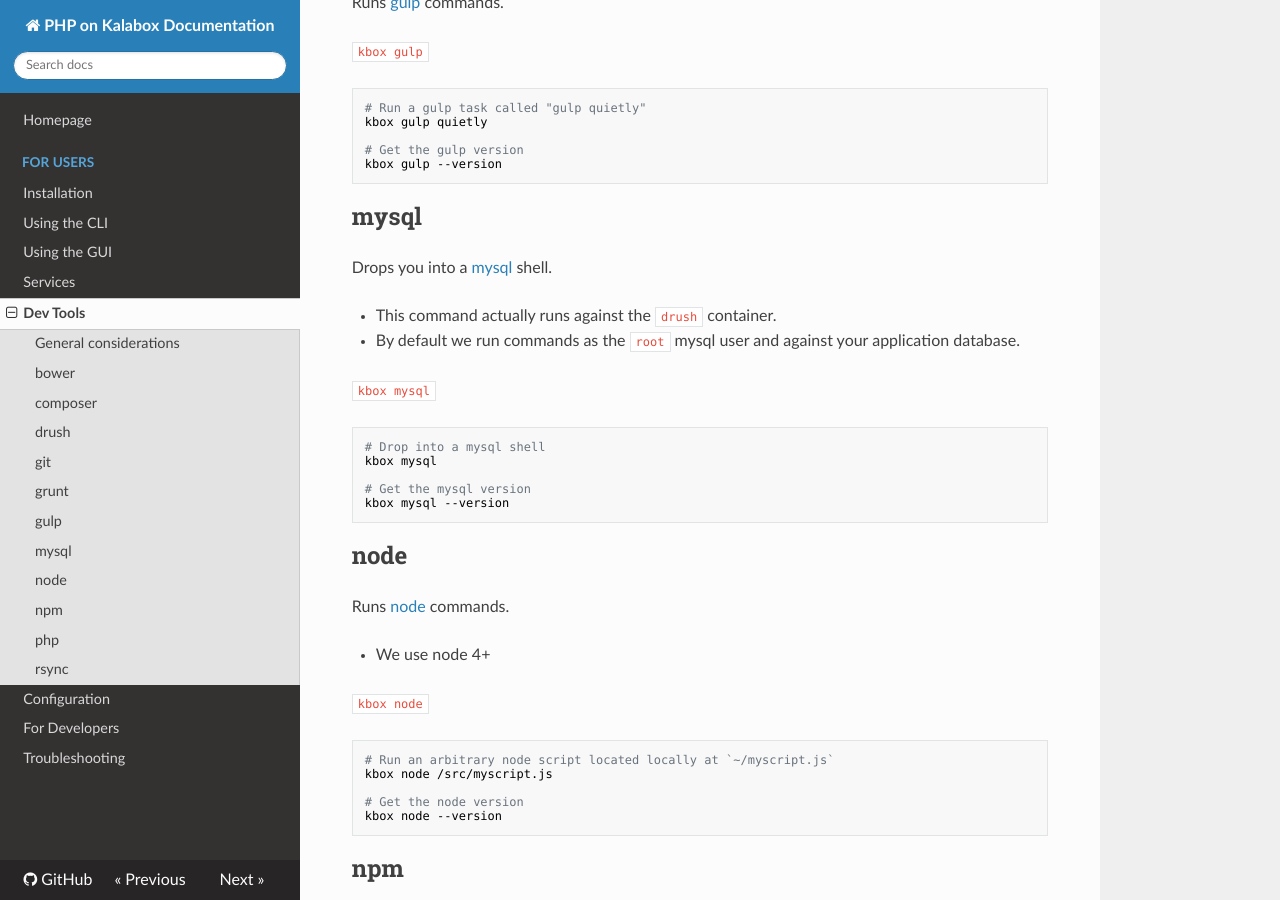
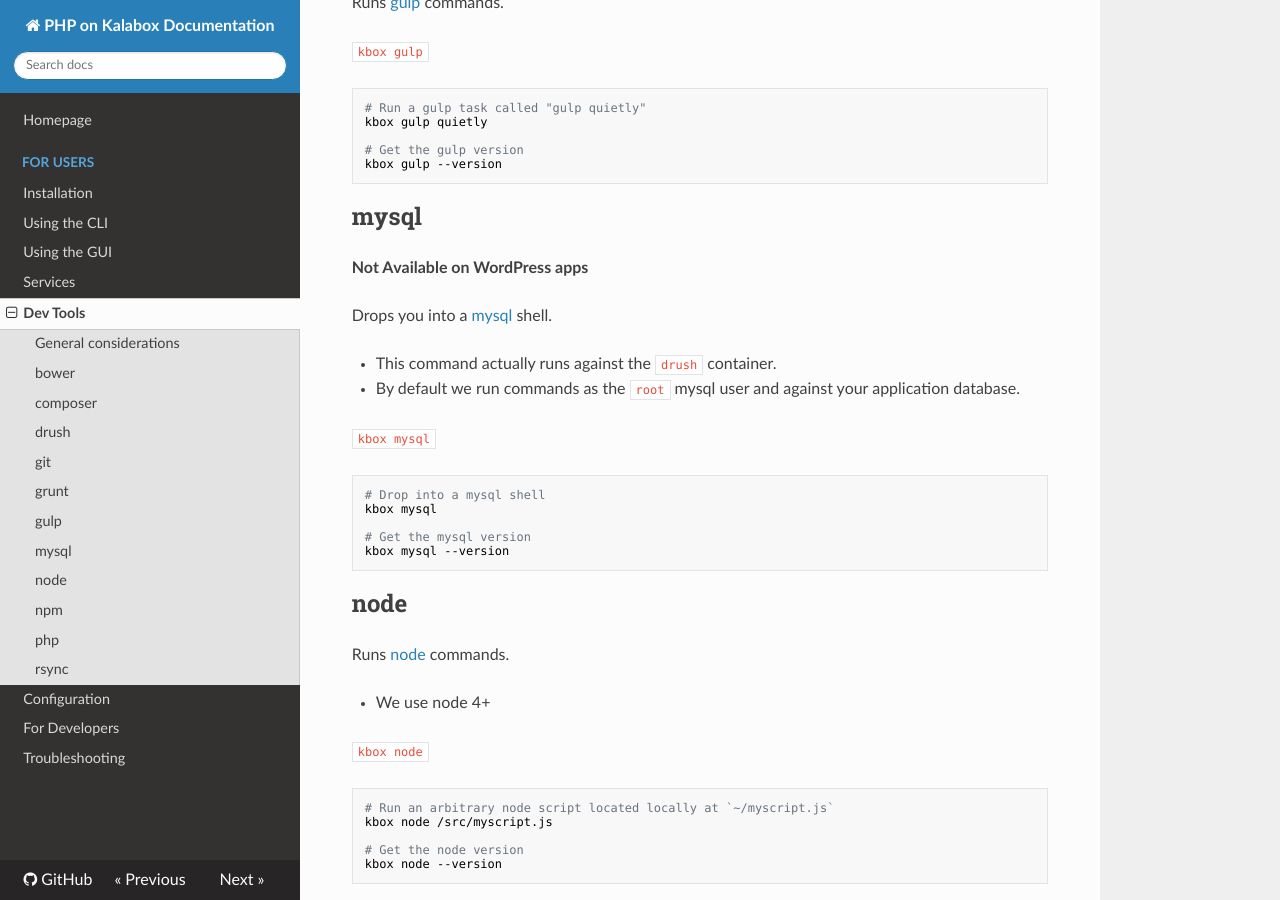
Before and after one commit to kalabox/kalabox-app-php, an MkDocs documentation site: the page built from docs/users/tooling.md, in a window 1280 px wide and 900 px high, scrolled down 2491 px. Built offline with MkDocs 1.6.1, drawn with Linux system fonts in a browser that asks for light colours; nearby versions of some CDN libraries; old or Windows-style settings are respelled for this version of MkDocs.

Commit message:
Note absence of MySQL option on WP.

```diff
--- a/docs/users/tooling.md
+++ b/docs/users/tooling.md
@@ -136,6 +136,7 @@ kbox gulp --version
 
 mysql
 -----
+**Not Available on WordPress apps**
 
 Drops you into a [mysql](http://dev.mysql.com/doc/refman/5.7/en/mysql-commands.html) shell.
 
```
